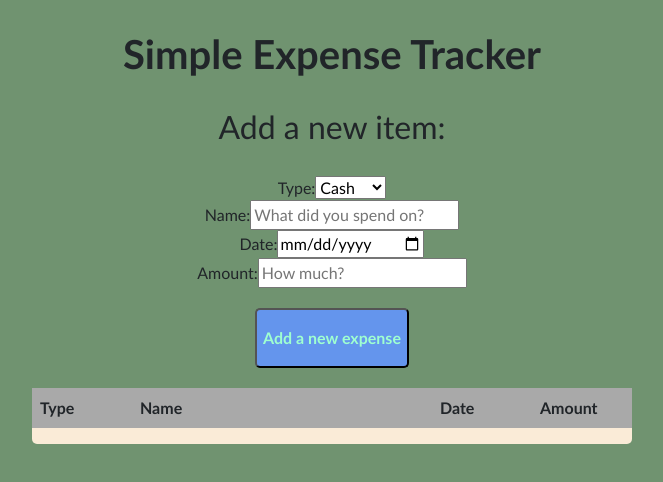
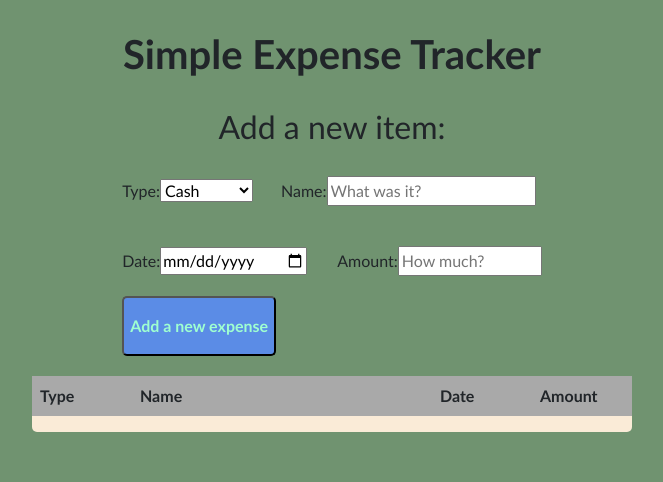
Before and after one commit to nomoneyrecord/Expense-Tracker-main, a React (Vite) app: page / in a window 1280 px wide. Shown: the top 482 px of the page, without its empty margins (308-971 px from the left). Built offline with nearby package versions, Linux system fonts and the light colour scheme.

Commit message:
Added additional styling

```diff
--- a/src/App.css
+++ b/src/App.css
@@ -6,8 +6,16 @@ html {
   margin: 30px;
   font-weight: 800;
 }
+
+.type-label {
+  margin-right: 28px;
+}
 .add-item {
   margin-bottom: 30px;
+}
+
+select.payment-type {
+  width: 93px;
 }
 
 .main-content {
@@ -19,16 +27,22 @@ html {
   font-family: 'Trebuchet MS', 'Lucida Sans Unicode', 'Lucida Grande', 'Lucida Sans', Arial, sans-serif;
 }
 
-.type-lable, .lable-type {
-  display: inline-block;
+.row2 {
+  margin-top: 40px;
 }
 
+.date {
+  margin-right:30px;
+}
+
+.amount {
+  width: 144px;
+}
 .main-table {
   margin-top: 20px;
   border-collapse: collapse;
   background-color: antiquewhite;
   border-radius: 5px;
-
 }
 
 .add-button {
@@ -36,8 +50,9 @@ html {
   height: 60px;
   border-radius: 5px;
   color: rgb(159, 255, 208);
-  background-color: cornflowerblue;
+  background-color: rgb(91, 140, 230);
   font-weight: 900;
+
 }
 
 td, th {
--- a/src/App.jsx
+++ b/src/App.jsx
@@ -6,9 +6,12 @@ function App() {
   const [count, setCount] = useState(0)
 
   return (
+
   <div className="main-content">
     <h1 className="head">Simple Expense Tracker</h1>
     <h2 className="add-item">Add a new item:</h2>
+    <form className="input-form">
+    <div className="row1">
     <label className="type-label">Type:
       <select name="tender" className="payment-type">
         <option value="cash">Cash</option>
@@ -18,18 +21,25 @@ function App() {
       </select>
     </label>
     <label className="name-label">Name:
-    <input type="text" className="expense" placeholder="What did you spend on?" />
+      <input type="text" className="expense" placeholder="What was it?" />
     </label>
+    </div>
+    <div className="row2">
     <label className="date-label">Date:
       <input type="date" className="date" />
     </label>
     <label className="amount-label">Amount:
       <input type="text" className="amount" placeholder="How much?" />
     </label>
+    </div>
+    <div className="button">
     <button className="add-button">
       Add a new expense
     </button>
-  <table className="main-table">
+    </div>
+    </form>
+    <div className="main-table">
+      <table>
         <thead className="table-head">
           <tr>
             <th>Type</th>
@@ -48,6 +58,7 @@ function App() {
         </tbody>
       </table>
     </div>
+  </div>
   )}
 
 
```
Lines whose indentation alone changed are shown as unchanged.
